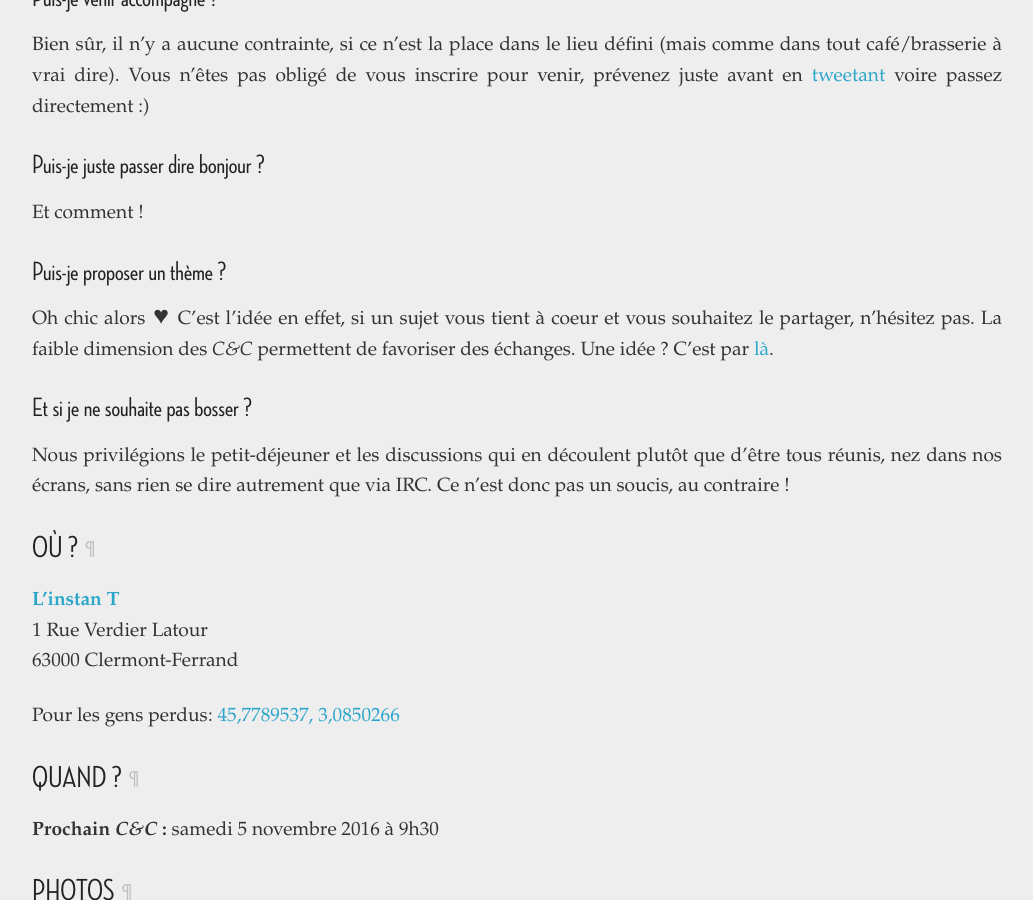
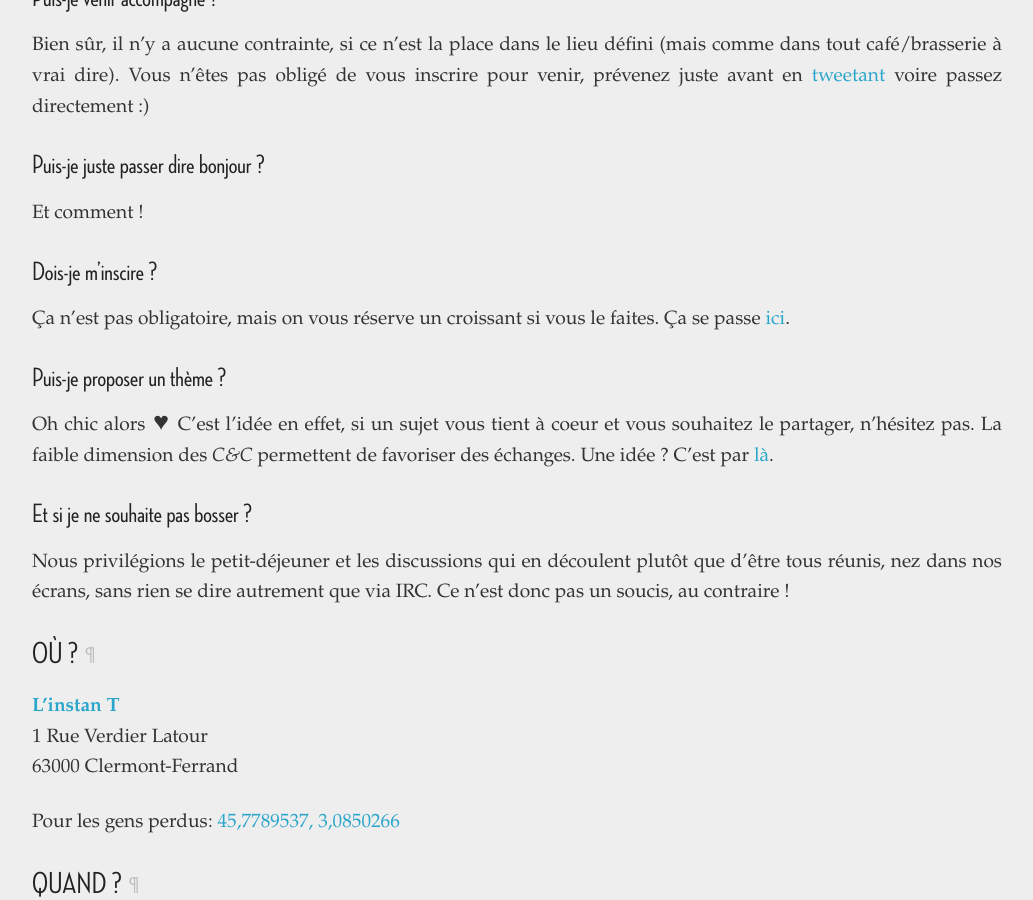
Before and after one commit to clermontech/clermontech.github.com, a Jekyll site: the page built from code-and-coffee.md, in a window 1280 px wide and 900 px high, scrolled down 851 px. Shown: the whole window, without its empty margins (123-1156 px from the left). Built offline with Jekyll 4.4.1, drawn with Linux system fonts in a browser that asks for light colours.

Commit message:
Add link to framadate

```diff
--- a/code-and-coffee.md
+++ b/code-and-coffee.md
@@ -31,6 +31,11 @@ vous inscrire pour venir, prévenez juste avant en
 
 Et comment !
 
+### Dois-je m'inscire ?
+
+Ça n'est pas obligatoire, mais on vous réserve un croissant si vous le faites.
+Ça se passe [ici]( ttps://framadate.org/PyBY2NOPlS2umSFo).
+
 ### Puis-je proposer un thème ?
 
 Oh chic alors &hearts; C'est l'idée en effet, si un sujet vous tient à coeur
```
